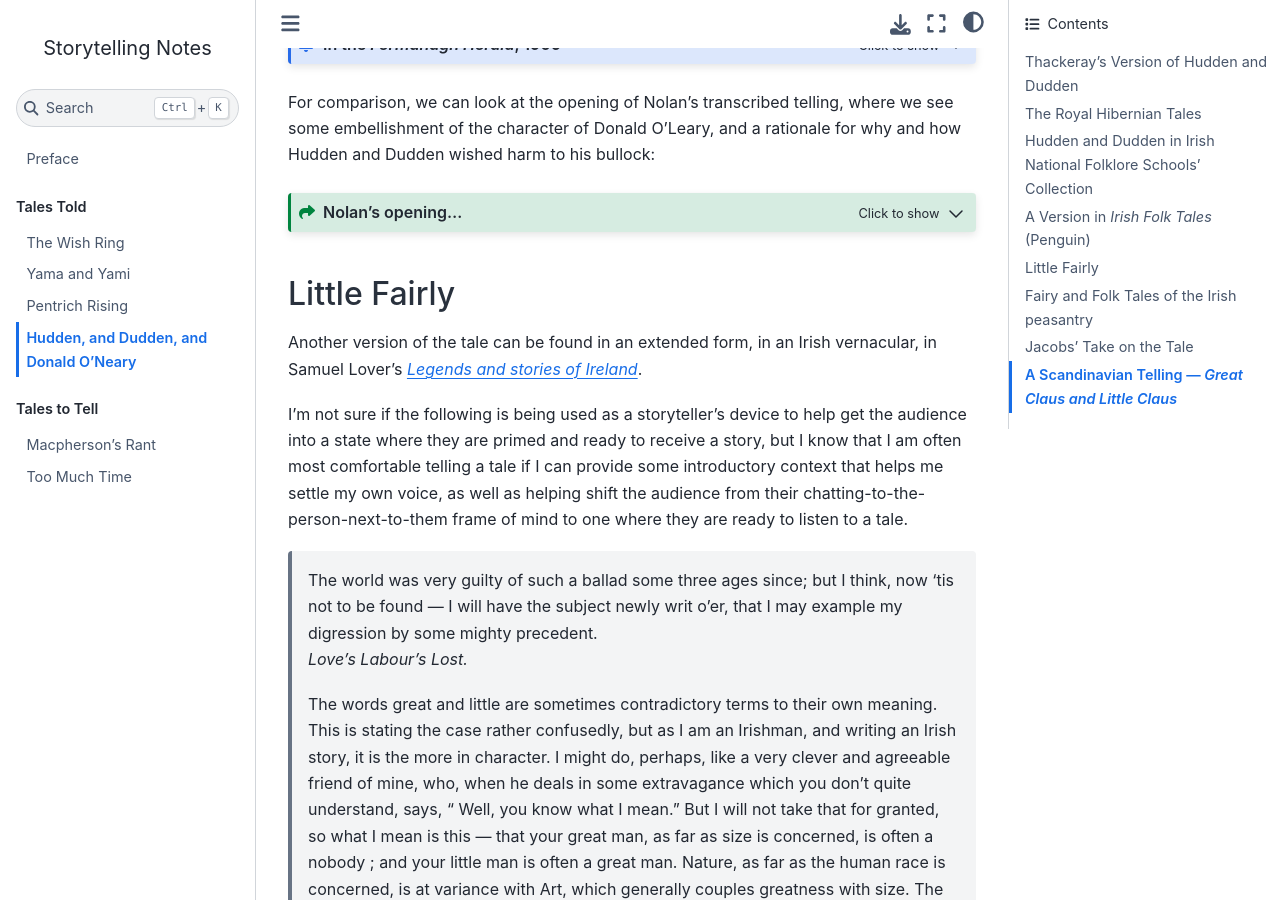
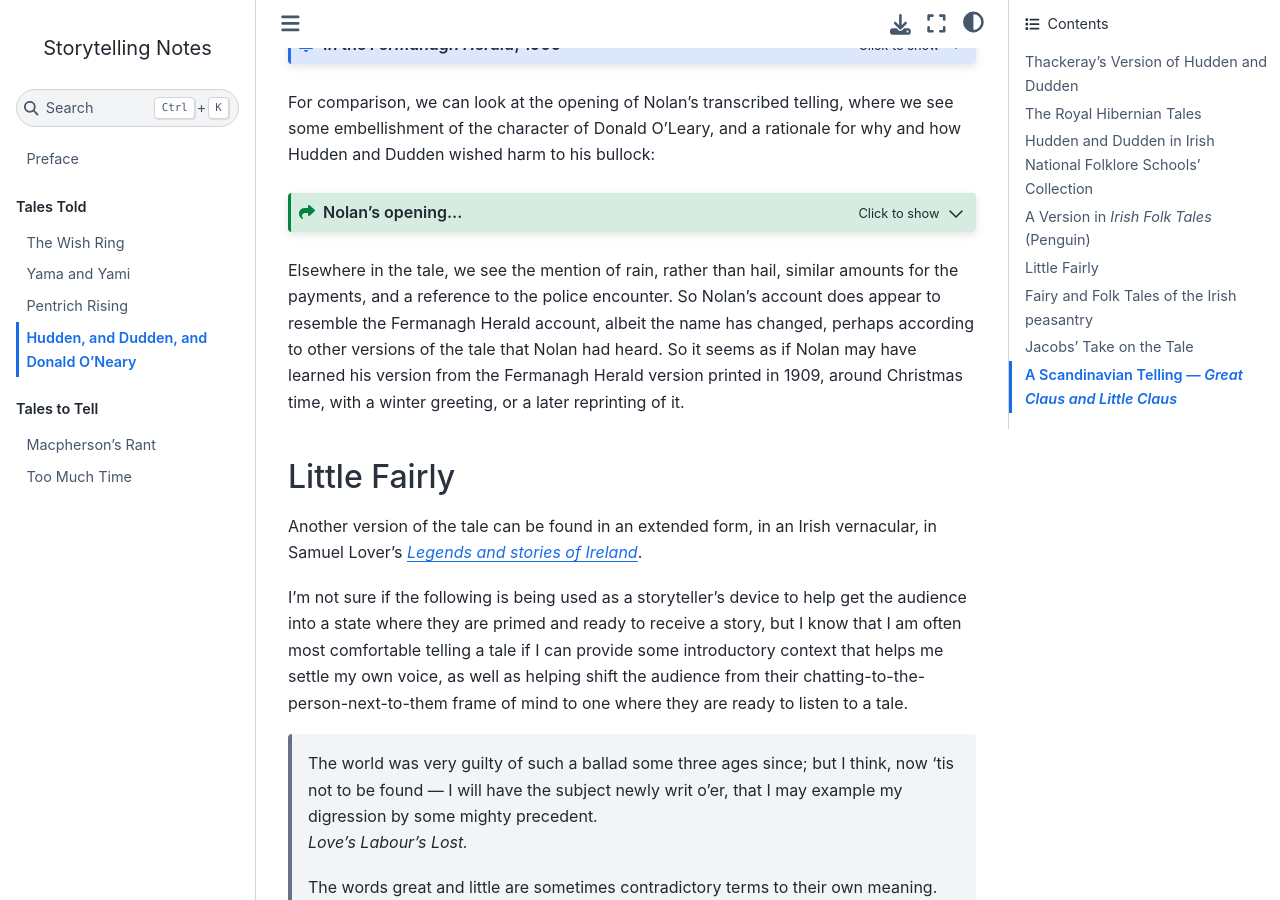
Before and after one commit to psychemedia/storytelling-notes, a Jupyter Book: the page built from hudden_dudden.md, in a window 1280 px wide and 900 px high, scrolled down 6670 px. Built offline with Jupyter Book 1.0.4 settings and Sphinx 7.4.7 and the Sphinx Book theme 1.1.4, drawn with Linux system fonts in a browser that asks for light colours.

Commit message:
Update hudden_dudden.md

````diff
--- a/hudden_dudden.md
+++ b/hudden_dudden.md
@@ -225,6 +225,8 @@ So anyway, the way it was with the people of the locality, if two or three wante
 So that left the other two that they got very jealous with Donald. And they came to the conclusion that the proper way of dealing with him was to kill his bullock. And he wouldn't be able to get another.
 
 ```
+
+Elsewhere in the tale, we see the mention of rain, rather than hail, similar amounts for the payments, and a reference to the police encounter. So Nolan's account does appear to resemble the Fermanagh Herald account, albeit the name has changed, perhaps according to other versions of the tale that Nolan had heard. So it seems as if Nolan may have learned his version from the Fermanagh Herald version printed in 1909, around Christmas time, with a winter greeting, or a later reprinting of it.
 
 ## Little Fairly
 
````
